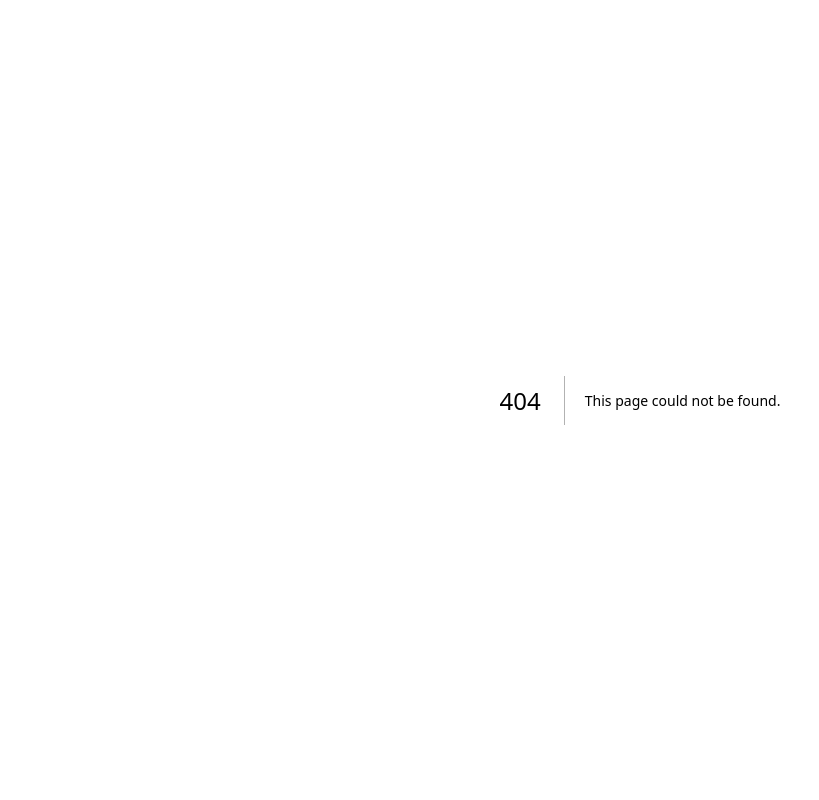
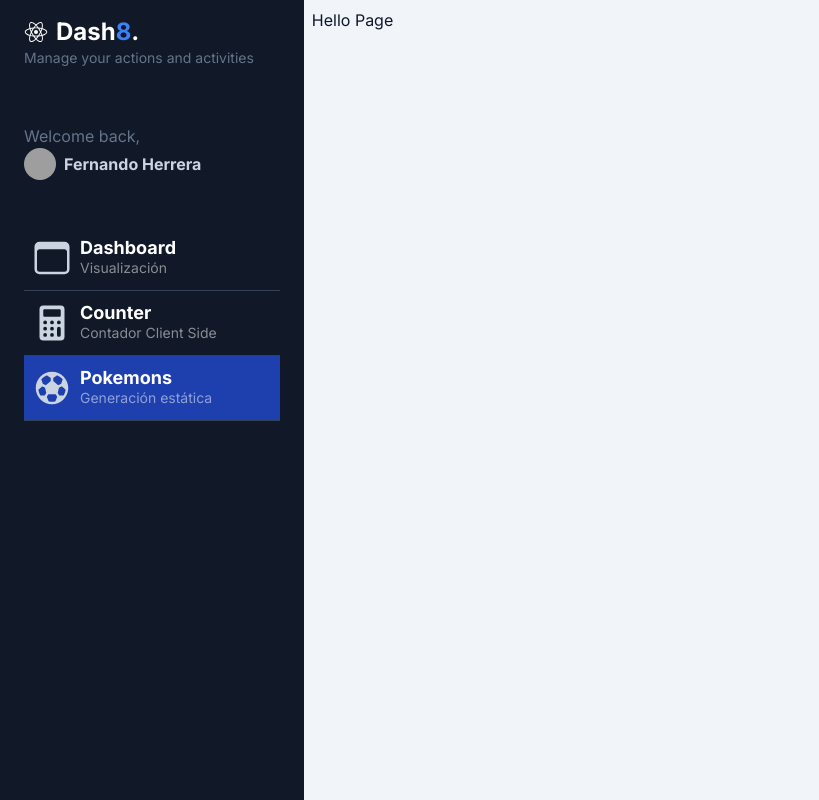
Before and after one commit to gustavoromerocl/next-js, a Next.js app in the folder 02-my-dashboard/: page /dashboard/pokemons in a window 1280 px wide. Before the commit this address had no page. Shown: the whole page, without its empty margins (0-819 px from the left). Built offline with nearby package versions, Linux system fonts and the light colour scheme; grey boxes are pictures that could not be loaded.

Commit message:
generacion dinamica ssr: crear seccion pokemons

```diff
--- a/02-my-dashboard/src/app/components/Sidebar.tsx
+++ b/02-my-dashboard/src/app/components/Sidebar.tsx
@@ -1,5 +1,5 @@
 import Image from 'next/image';
-import { IoBrowsersOutline, IoCalculator, IoLogoReact } from 'react-icons/io5';
+import { IoBrowsersOutline, IoCalculator, IoFootball, IoLogoReact } from 'react-icons/io5';
 import { SidebarMenuItem } from './SidebarMenuItem';
 
 
@@ -15,6 +15,12 @@
     icon: <IoCalculator size={40} />,
     title: 'Counter',
     subTitle: 'Contador Client Side'
+  },
+  {
+    path: '/dashboard/pokemons',
+    icon: <IoFootball size={40} />,
+    title: 'Pokemons',
+    subTitle: 'Generación estática'
   },
 ]
 
--- /dev/null
+++ b/02-my-dashboard/src/app/dashboard/pokemons/page.tsx
@@ -0,0 +1,8 @@
+
+export default function PokemonsPage() {
+  return (
+    <div>
+      <h1>Hello Page</h1>
+    </div>
+  );
+}
```
